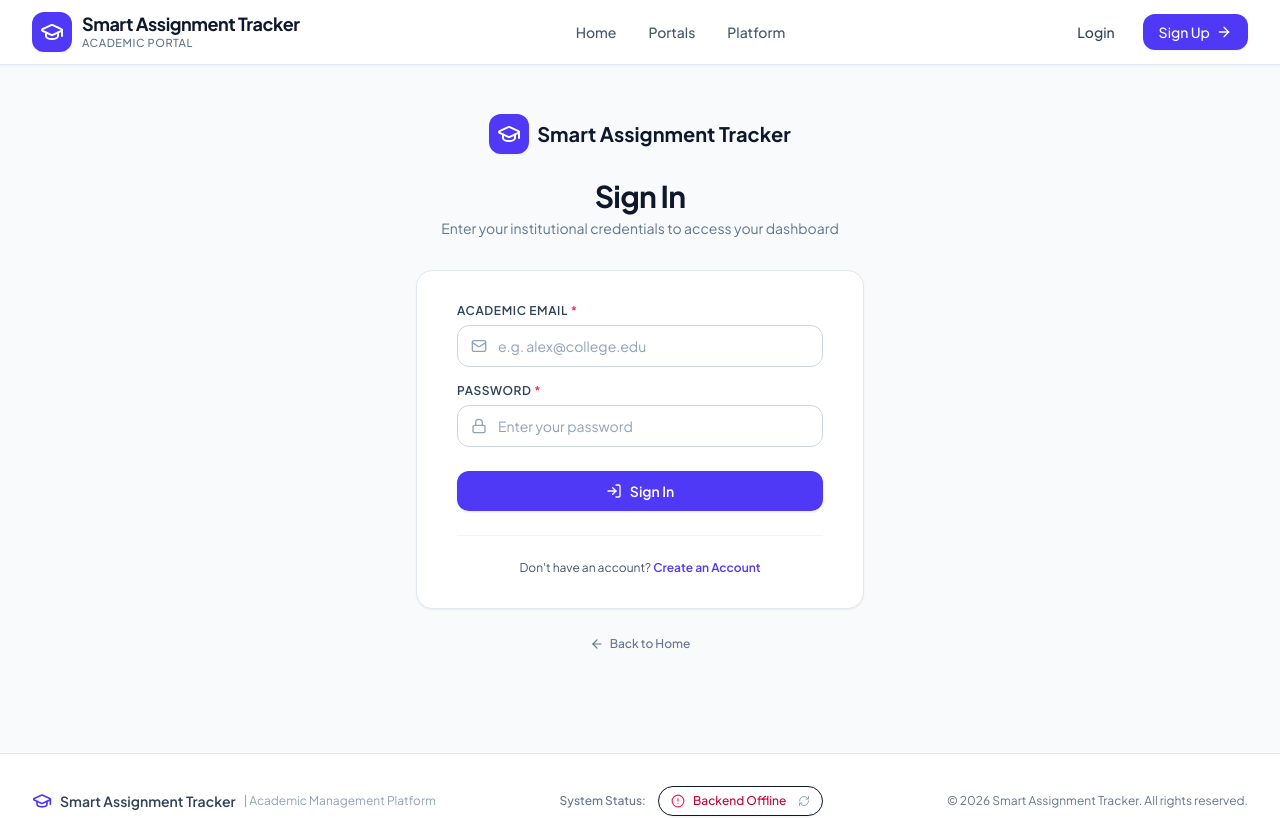
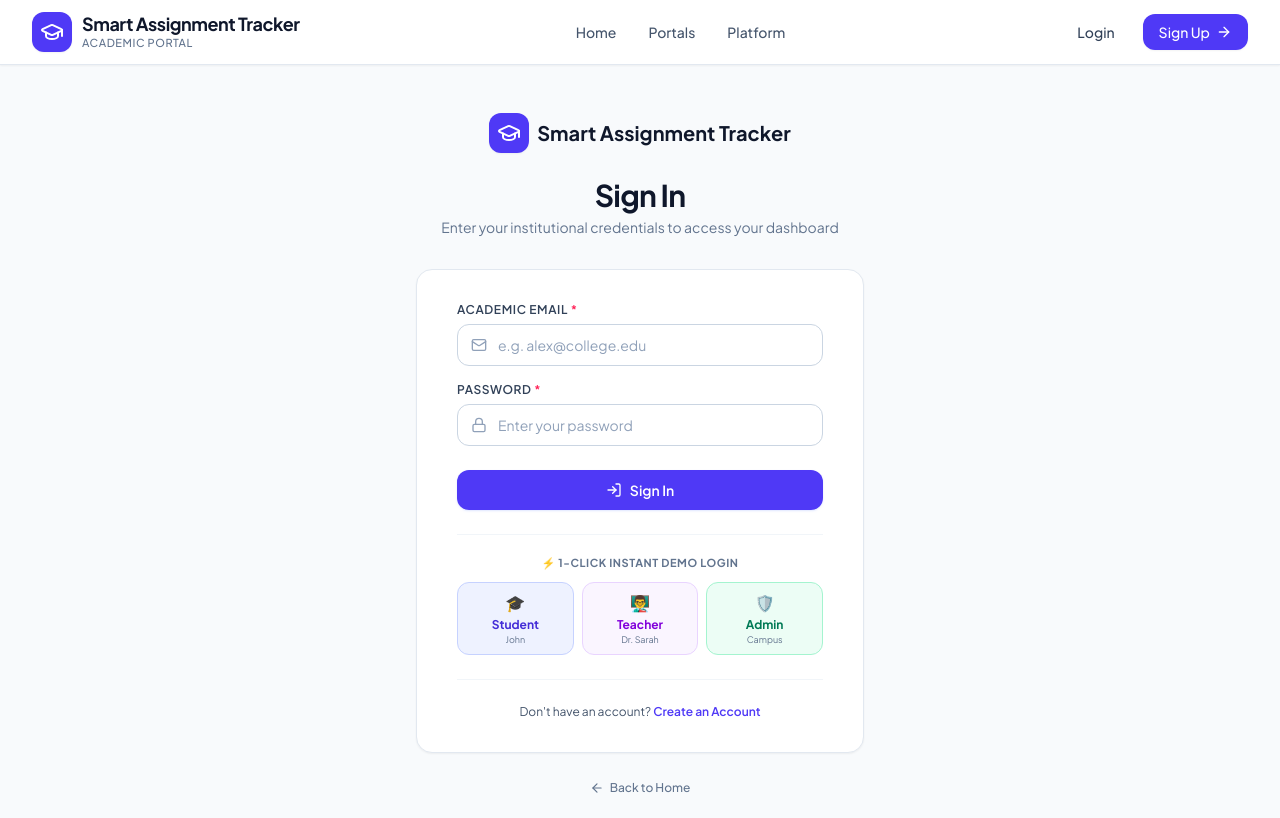
Before and after one commit to dineshkumar7351/Assignment-Track, a React (Vite) app in the folder client/: page /login in a window 1280 px wide. Shown: the top 818 px of the page. Built offline with nearby package versions, Linux system fonts and the light colour scheme; no server answers.

Commit message:
feat: add 1-click demo login buttons for Student, Teacher, and Admin

```diff
--- a/client/src/pages/LoginPage.jsx
+++ b/client/src/pages/LoginPage.jsx
@@ -96,6 +96,28 @@ const LoginPage = () => {
     }
   };
 
+  const handleQuickDemoLogin = async (demoEmail, demoPassword) => {
+    setFormData({ email: demoEmail, password: demoPassword });
+    setServerError('');
+    setLoading(true);
+
+    const result = await login(demoEmail, demoPassword);
+    setLoading(false);
+
+    if (result.success) {
+      const userRole = result.user?.role;
+      const targetPath =
+        userRole === 'admin'
+          ? '/admin/dashboard'
+          : userRole === 'teacher'
+          ? '/teacher/dashboard'
+          : '/student/dashboard';
+      navigate(targetPath, { replace: true });
+    } else {
+      setServerError(result.message);
+    }
+  };
+
   return (
     <div className="min-h-[80vh] flex flex-col justify-center py-12 sm:px-6 lg:px-8">
       <div className="sm:mx-auto sm:w-full sm:max-w-md text-center">
@@ -173,6 +195,44 @@ const LoginPage = () => {
               </div>
             </form>
 
+            {/* Quick 1-Click Demo Login for All Roles */}
+            <div className="mt-6 pt-5 border-t border-slate-100 dark:border-slate-800">
+              <p className="text-[11px] font-bold text-slate-500 dark:text-slate-400 uppercase tracking-wider text-center mb-2.5">
+                ⚡ 1-Click Instant Demo Login
+              </p>
+              <div className="grid grid-cols-3 gap-2">
+                <button
+                  type="button"
+                  onClick={() => handleQuickDemoLogin('john.student@college.edu', 'Password@123')}
+                  className="flex flex-col items-center justify-center p-2 rounded-xl bg-indigo-50 dark:bg-indigo-950/50 hover:bg-indigo-100 dark:hover:bg-indigo-900/60 border border-indigo-200 dark:border-indigo-800 transition-all text-indigo-700 dark:text-indigo-300 group cursor-pointer"
+                >
+                  <span className="text-base">🎓</span>
+                  <span className="text-xs font-bold mt-0.5">Student</span>
+                  <span className="text-[9px] text-slate-500 dark:text-slate-400">John</span>
+                </button>
+
+                <button
+                  type="button"
+                  onClick={() => handleQuickDemoLogin('sarah.teacher@college.edu', 'Password@123')}
+                  className="flex flex-col items-center justify-center p-2 rounded-xl bg-purple-50 dark:bg-purple-950/50 hover:bg-purple-100 dark:hover:bg-purple-900/60 border border-purple-200 dark:border-purple-800 transition-all text-purple-700 dark:text-purple-300 group cursor-pointer"
+                >
+                  <span className="text-base">👨‍🏫</span>
+                  <span className="text-xs font-bold mt-0.5">Teacher</span>
+                  <span className="text-[9px] text-slate-500 dark:text-slate-400">Dr. Sarah</span>
+                </button>
+
+                <button
+                  type="button"
+                  onClick={() => handleQuickDemoLogin('admin@college.edu', 'Admin@123456')}
+                  className="flex flex-col items-center justify-center p-2 rounded-xl bg-emerald-50 dark:bg-emerald-950/50 hover:bg-emerald-100 dark:hover:bg-emerald-900/60 border border-emerald-200 dark:border-emerald-800 transition-all text-emerald-700 dark:text-emerald-300 group cursor-pointer"
+                >
+                  <span className="text-base">🛡️</span>
+                  <span className="text-xs font-bold mt-0.5">Admin</span>
+                  <span className="text-[9px] text-slate-500 dark:text-slate-400">Campus</span>
+                </button>
+              </div>
+            </div>
+
             {isClerkActive && (
               <div className="mt-4 text-center">
                 <button
@@ -180,7 +240,7 @@ const LoginPage = () => {
                   onClick={() => setShowDirectForm(false)}
                   className="text-xs text-indigo-600 dark:text-indigo-400 hover:underline font-medium"
                 >
-                  ← Back to Clerk Social / Fast Sign In
+                  ← Back to Clerk Social / Google Sign In
                 </button>
               </div>
             )}
```
